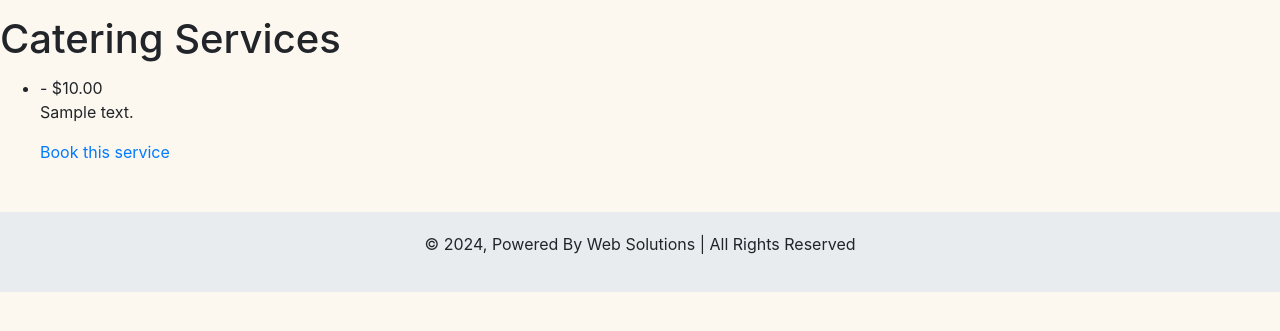
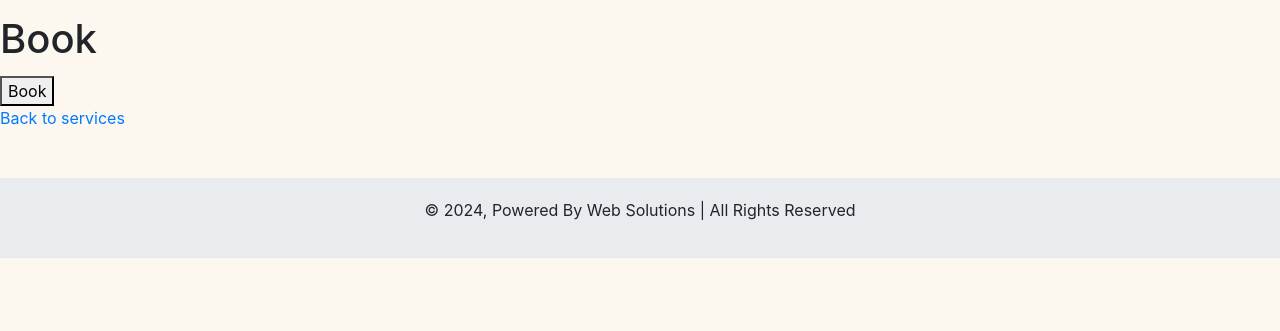
Before and after one commit to CleanOak/Touch_and_bite_PP4, a Django app: page /booking/ in a window 1280 px wide. Shown: the part 56-387 px from the top of the page. Run offline with Django 4.2, Linux system fonts and the light colour scheme; tables that the repository leaves empty hold one stand-in row (values such as "Sample post"); some libraries are stand-ins or nearby versions.

Commit message:
add booking page

```diff
--- a/booking/urls.py
+++ b/booking/urls.py
@@ -2,7 +2,8 @@
 from . import views
 
 urlpatterns = [
-    path('', views.service_list, name='service_list'),
-    path('book/<int:service_id>/', views.create_booking, name='create_booking'),
-    path('bookings/', views.booking_list, name='booking_list'),
+    # path('', views.service_list, name='service_list'),
+    # path('book/<int:service_id>/', views.create_booking, name='create_booking'),
+    # path('', views.booking_list, name='booking_list'),
+    path('', views.create_booking, name='booking'),
 ]
--- a/booking/views.py
+++ b/booking/views.py
@@ -1,32 +1,49 @@
 from django.shortcuts import render, redirect
+from django.views import generic
 from django.contrib.auth.decorators import login_required
 from .models import Service, Booking
 from .forms import BookingForm
 
 
 # Create your views here.
-
-def service_list(request):
-    services = Service.objects.all()
-    return render(request, 'booking/service_list.html', {'services':services} )
-
-@login_required
-def create_booking(request, service_id):
-    service = Service.objects.get(id=service_id)
+def create_booking(request):
+    bookings = Booking.objects.all()
     if request.method == 'POST':
         form = BookingForm(request.POST)
         if form.is_valid():
-            booking = form.save(commit=False)
-            booking.user = request.user
-            booking.service = service
-            booking.save()
-            return redirect('booking_list')
+            form.save()
+            return redirect('Success')
     else:
-        form = BookingForm(initial={'service': service})
-    return render(request, 'bookings/create_booking.html', {'form': form, 'service': service})
+        form = BookingForm()
+
+    return render(request, 'booking/booking.html', {'bookings': bookings})
 
 
-@login_required
-def booking_list(request):
-    bookings = Booking.objects.filter(user=request.user)
-    return render(request, 'bookings/booking_list.html', {'bookings': bookings})
+
+
+
+
+# def service_list(request):
+#     services = Service.objects.all()
+#     return render(request, 'booking/service_list.html', {'services':services} )
+
+# @login_required
+# # def create_booking(request, service_id):
+#     # service = Service.objects.get(id=service_id)
+# if request.method == 'POST':
+#     form = BookingForm(request.POST)
+#     if form.is_valid():
+#         booking = form.save(commit=False)
+#         booking.user = request.user
+#         booking.service = service
+#         booking.save()
+#         return redirect('booking_list')
+# else:
+#     form = BookingForm(initial={'service': service})
+# return render(request, 'booking/booking.html', {'form': form, 'service': service})
+
+
+# @login_required
+# def booking_list(request):
+#     bookings = Booking.objects.filter(user=request.user)
+#     return render(request, 'booking/booking_list.html', {'booking': booking})
--- a/home/templates/home/index.html
+++ b/home/templates/home/index.html
@@ -18,7 +18,7 @@
         class="d-block w-100" alt="...">
       <!-- button to booking-->
       <div class="carousel-caption">
-        <a class="btn btn-success btn-lg" href="#" role="button">Book Now</a>
+        <a class="btn btn-success btn-lg" href="{% url 'booking' %}" role="button">Book Now</a>
     </div>
     </div>
     <div class="carousel-item">
@@ -26,7 +26,7 @@
         alt="...">
       <!-- button to booking-->
       <div class="carousel-caption">
-        <a class="btn btn-success btn-lg" href="#" role="button">Book Now</a>
+        <a class="btn btn-success btn-lg" href="{% url 'booking' %}" role="button">Book Now</a>
     </div>
     </div>
     <div class="carousel-item">
@@ -34,7 +34,7 @@
         alt="...">
       <!-- button to booking-->
         <div class="carousel-caption">
-          <a class="btn btn-success btn-lg" href="#" role="button">Book Now</a>
+          <a class="btn btn-success btn-lg" href="{% url 'booking' %}" role="button">Book Now</a>
       </div>
     </div>
   </div>
--- a/templates/booking/booking.html
+++ b/templates/booking/booking.html
@@ -1,12 +1,15 @@
 {% extends "mainlayout.html" %}
 
 {% block content %}
+{% load static %}
+{% load crispy_forms_tags %}
+
     <h1>Book {{ service.name }}</h1>
     <form method="post">
         {% csrf_token %}
-        {{ form.as_p }}
+        {{ create_booking_form | crispy }}
         <button type="submit">Book</button>
     </form>
-    <a href="{% url 'service_list' %}">Back to services</a>
+    <a href="#">Back to services</a>
 
 {% endblock content %}
```
